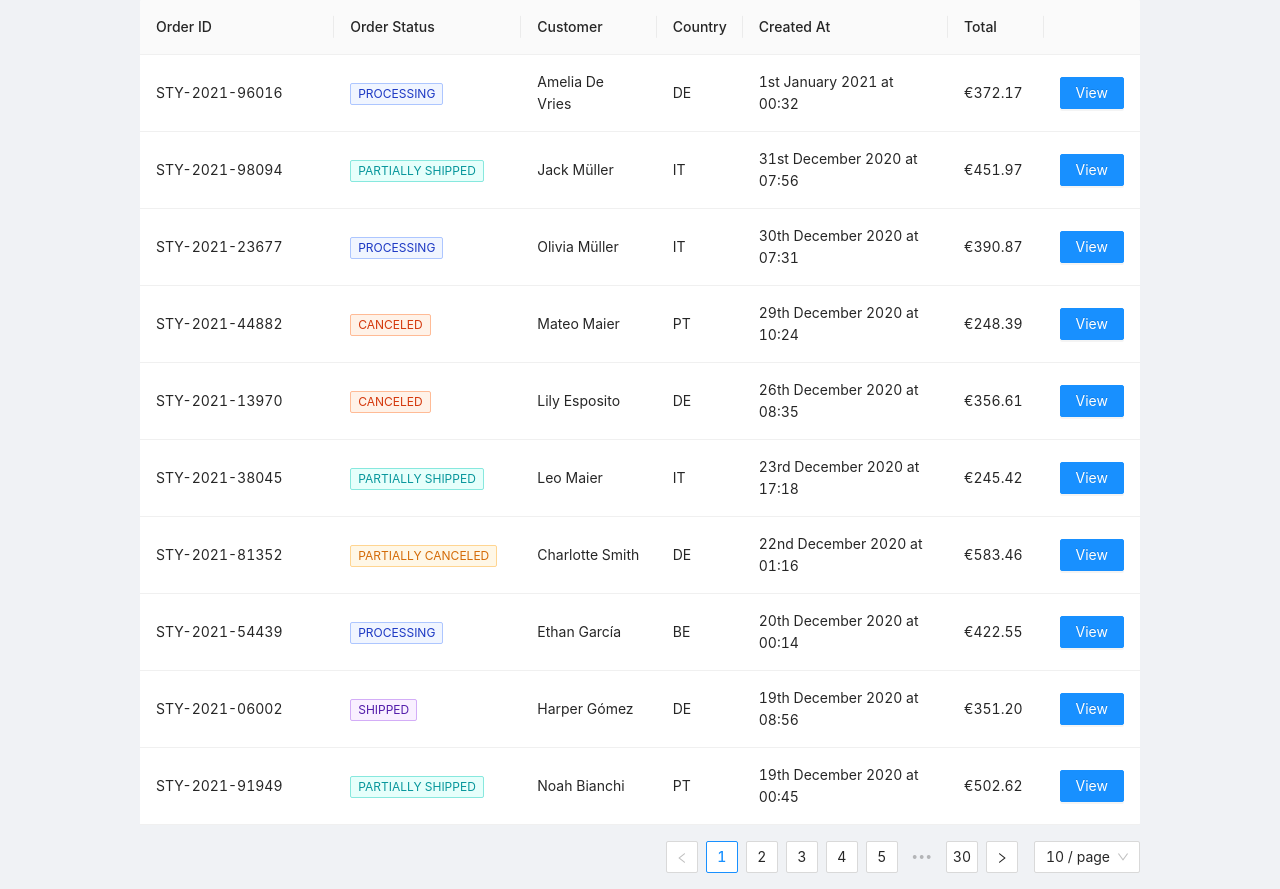
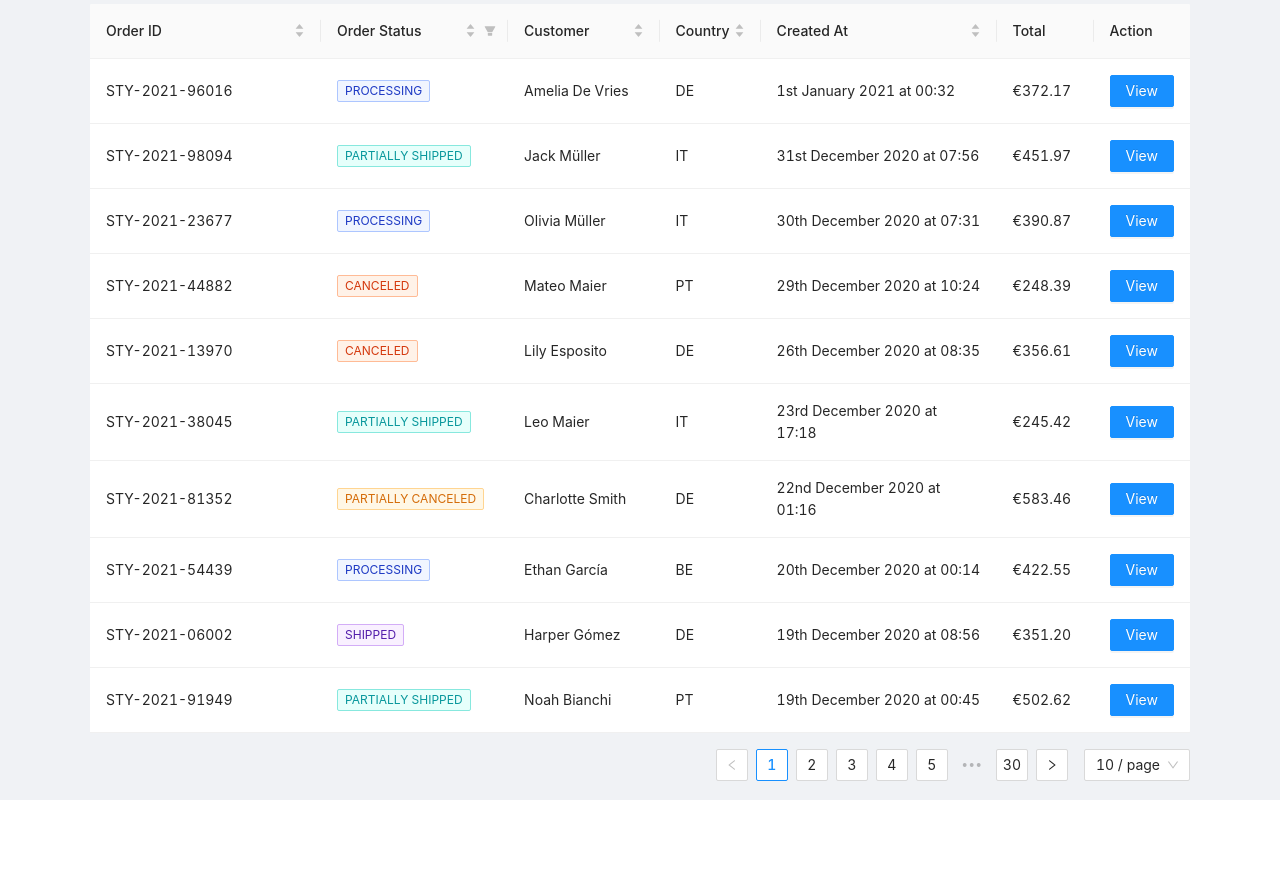
Before and after one commit to laurenclark/staiy-tech-demo, a React (Create React App) app: page / in a window 1280 px wide. After the commit the page ends 800 px from the top, so only its background shows below. Built offline with nearby package versions, Linux system fonts and the light colour scheme.

Commit message:
Add filter

```diff
--- a/src/components/OrderTable/OrderTable.jsx
+++ b/src/components/OrderTable/OrderTable.jsx
@@ -18,8 +18,9 @@ function OrderTable() {
         <Table
             style={{
                 margin: "0 auto",
-                maxWidth: "1000px"
+                maxWidth: "1100px"
             }}
+            sorter={true}
             loading={isLoading}
             columns={columns}
             dataSource={customerData}
--- a/src/components/OrderTable/OrderTableColumns.jsx
+++ b/src/components/OrderTable/OrderTableColumns.jsx
@@ -7,12 +7,49 @@ export const columns = [
         title: "Order ID",
         width: 300,
         dataIndex: "code",
-        fixed: "left"
+        fixed: "left",
+        sorter: (a, b) => {
+            a = a.code;
+            b = b.code;
+            return a.localeCompare(b);
+        }
     },
     {
         title: "Order Status",
         width: 150,
         dataIndex: "order_status",
+        sorter: (a, b) => {
+            a = a.order_status;
+            b = b.order_status;
+            return a.localeCompare(b);
+        },
+        filters: [
+            {
+                text: "Canceled",
+                value: "Canceled"
+            },
+            {
+                text: "Partially Canceled",
+                value: "Partially canceled"
+            },
+            {
+                text: "Shipped",
+                value: "Shipped"
+            },
+            {
+                text: "Partially Shipped",
+                value: "Partially shipped"
+            },
+            {
+                text: "Received",
+                value: "Received"
+            },
+            {
+                text: "Processing",
+                value: "Processing"
+            }
+        ],
+        onFilter: (value, record) => record.order_status.indexOf(value) === 0,
         render: (tag) => (
             <>
                 <Tag color={statusColourMap(tag)}>{tag.toUpperCase()}</Tag>
@@ -22,17 +59,32 @@ export const columns = [
     {
         title: "Customer",
         width: 170,
-        dataIndex: "customer_name"
+        dataIndex: "customer_name",
+        sorter: (a, b) => {
+            a = a.customer_name;
+            b = b.customer_name;
+            return a.localeCompare(b);
+        }
     },
     {
         title: "Country",
         dataIndex: "country",
+        sorter: (a, b) => {
+            a = a.country;
+            b = b.country;
+            return a.localeCompare(b);
+        },
         width: 10
     },
     {
         title: "Created At",
         dataIndex: "created_at",
         width: 300,
+        sorter: (a, b) => {
+            a = new Date(a.created_at);
+            b = new Date(b.created_at);
+            return a - b;
+        },
         render: (created_at) => {
             const { fullDate, time } = formatDate(created_at);
             return (
@@ -48,6 +100,7 @@ export const columns = [
         width: 100
     },
     {
+        title: "Action",
         width: 50,
         render: () => <Button type="primary">View</Button>
     }
--- a/src/components/utility/colourMap.js
+++ b/src/components/utility/colourMap.js
@@ -14,6 +14,6 @@ export function statusColourMap(status) {
         case "canceled":
             return "volcano";
         default:
-            return false;
+            return null;
     }
 }
```
